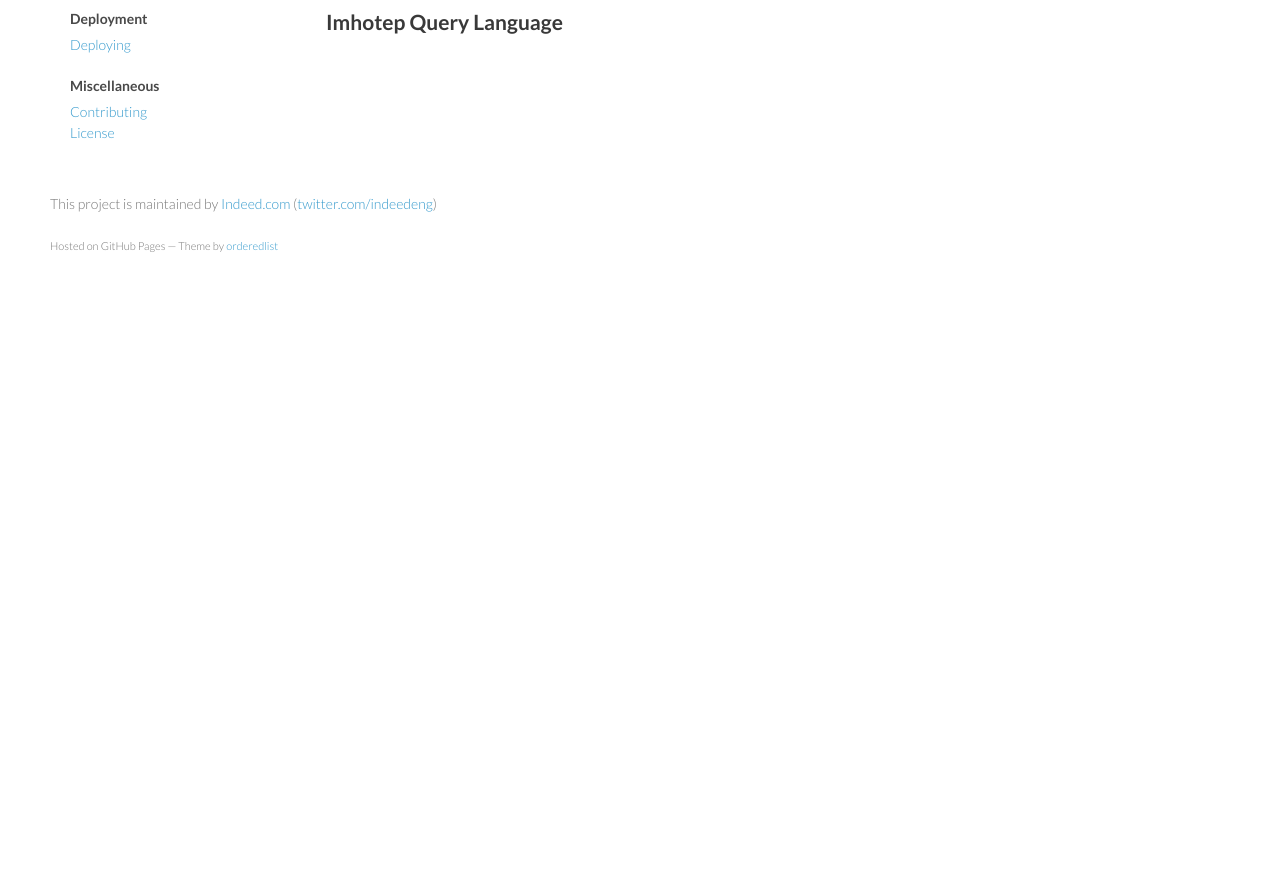
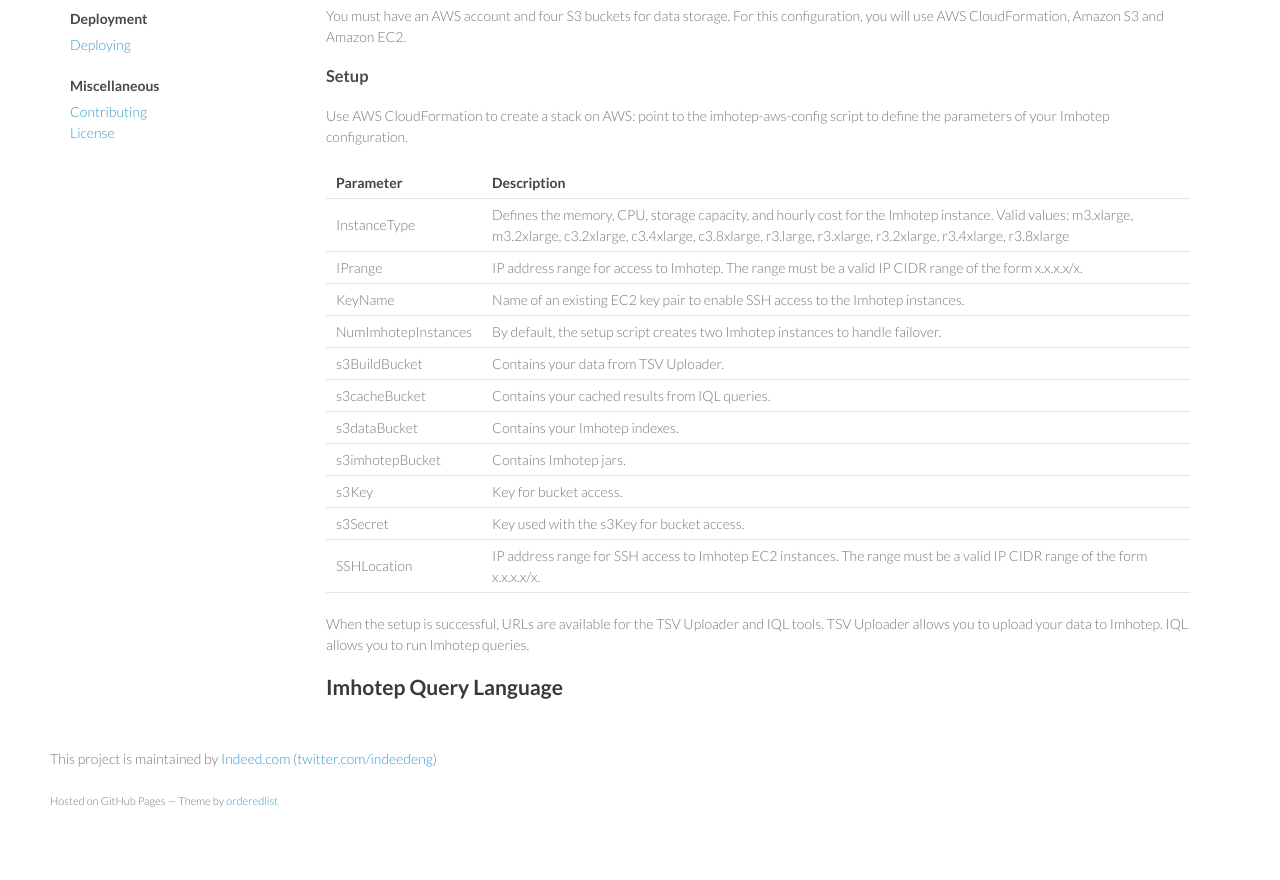
Before and after one commit to indeedeng/imhotep, a Jekyll site: the page built from docs/quick-start.md, in a window 1280 px wide. Shown: the part 300-1180 px from the top of the page. Built offline with Jekyll 4.4.1, drawn with Linux system fonts in a browser that asks for light colours; Markdown is read by kramdown in place of the engine named in the settings; before the commit the page ends 900 px from its top, so only the background shows below that; some of the changed text lies outside the part shown; grey boxes are pictures that could not be loaded.

Commit message:
aws prereqs and setup

```diff
--- a/docs/quick-start.md
+++ b/docs/quick-start.md
@@ -8,8 +8,29 @@ This section guides you through the process of configuring an AWS stack and uplo
 
 ## AWS Configuration
 
+###Prerequisites
+You must have an AWS account and four S3 buckets for data storage. For this configuration, you will use AWS CloudFormation, Amazon S3 and Amazon EC2.
 
-## Data Upload
+### Setup
+Use AWS CloudFormation to create a stack on AWS: point to the imhotep-aws-config script to define the parameters of your Imhotep configuration.
+
+| Parameter | Description |
+| ------------- | --------- |
+| InstanceType | Defines the memory, CPU, storage capacity, and hourly cost for the Imhotep instance. Valid values: m3.xlarge, m3.2xlarge, c3.2xlarge, c3.4xlarge, c3.8xlarge, r3.large, r3.xlarge, r3.2xlarge, r3.4xlarge, r3.8xlarge |
+| IPrange | IP address range for access to Imhotep. The range must be a valid IP CIDR range of the form x.x.x.x/x. |
+| KeyName | Name of an existing EC2 key pair to enable SSH access to the Imhotep instances. |
+| NumImhotepInstances | By default, the setup script creates two Imhotep instances to handle failover. |
+| s3BuildBucket | Contains your data from TSV Uploader. |
+| s3cacheBucket | Contains your cached results from IQL queries. |
+| s3dataBucket | Contains your Imhotep indexes. |
+| s3imhotepBucket | Contains Imhotep jars. |
+| s3Key | Key for bucket access. |
+| s3Secret | Key used with the s3Key for bucket access. |
+| SSHLocation | IP address range for SSH access to Imhotep EC2 instances. The range must be a valid IP CIDR range of the form x.x.x.x/x. |
+
+When the setup is successful, URLs are available for the TSV Uploader and IQL tools. TSV Uploader allows you to upload your data to Imhotep. IQL allows you to run Imhotep queries.
+
+
 
 
 ## Imhotep Query Language
```
